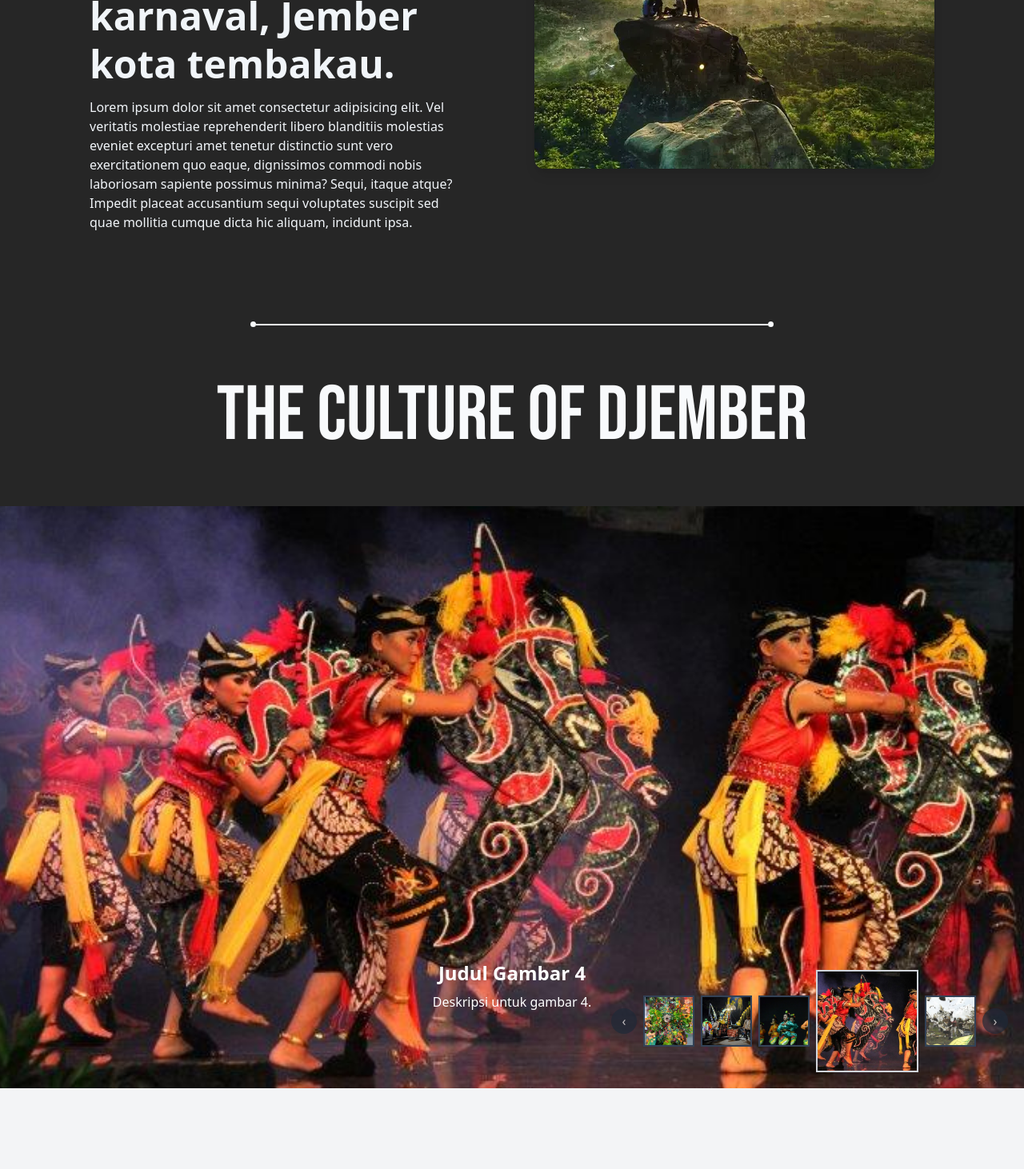
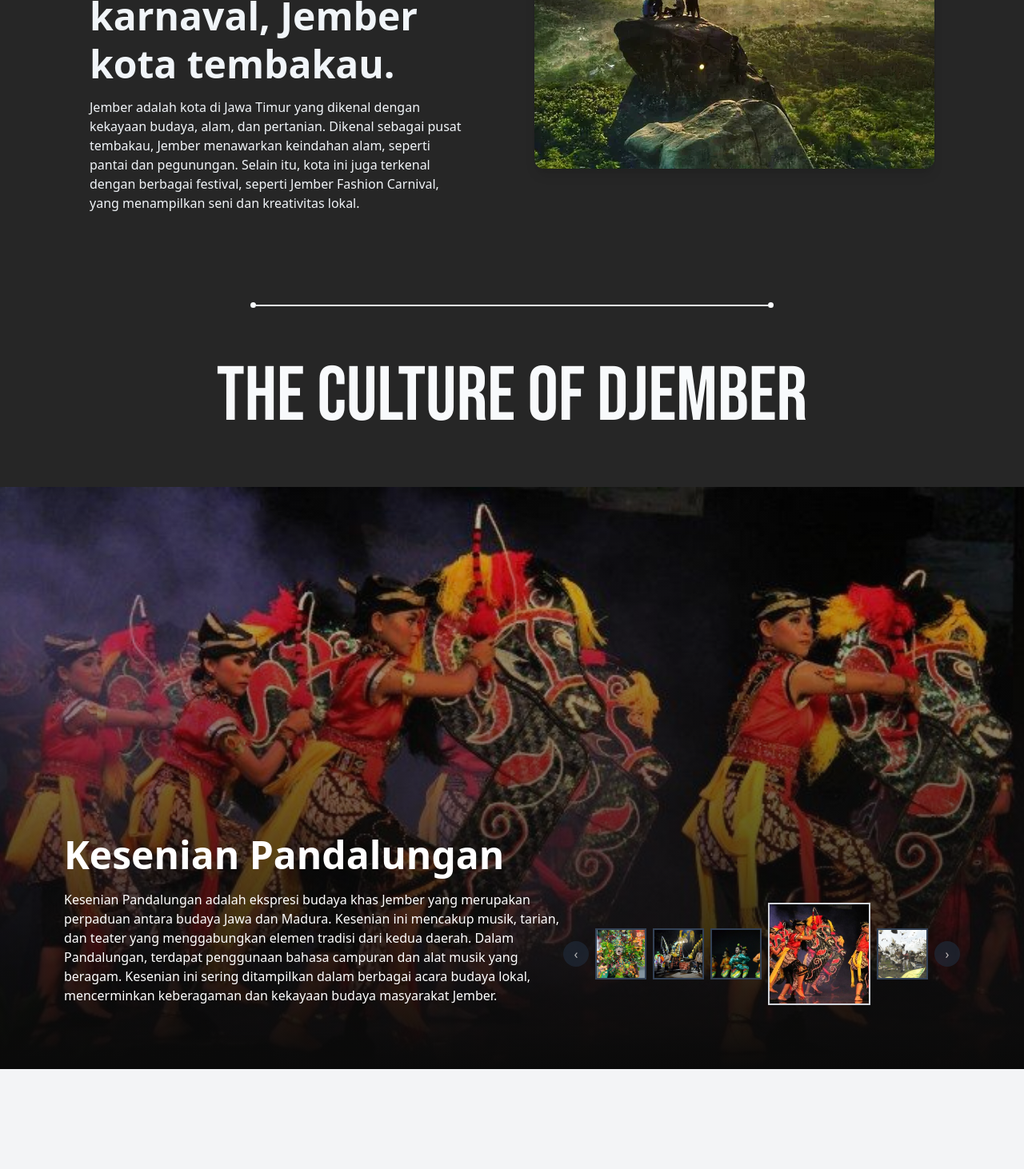
Before and after one commit to hanNajib/DJEMBER-FEST, a React (Vite) app: page / in a window 1280 px wide. Shown: the part 1620-3082 px from the top of the page at 80% size. Built offline with nearby package versions, Linux system fonts and the light colour scheme.

Commit message:
baru wak

```diff
--- a/src/About.jsx
+++ b/src/About.jsx
@@ -4,7 +4,7 @@ export default function About() {
             <div className="overflow-x-hidden bg-neutral-800 w-full h-full flex flex-col lg:flex-row justify-center mt-20 gap-20 relative pb-28 pt-12 md:px-28" id="about">
                 <div className="w-full lg:w-1/2 px-5 md:px-0">
                     <h1 className="text-slate-100 text-2xl md:text-[3rem] font-sans font-bold leading-tight pb-3">Jember kota karnaval, Jember kota tembakau.</h1>
-                    <p className=" text-slate-100 text-xs md:text-base">Lorem ipsum dolor sit amet consectetur adipisicing elit. Vel veritatis molestiae reprehenderit libero blanditiis molestias eveniet excepturi amet tenetur distinctio sunt vero exercitationem quo eaque, dignissimos commodi nobis laboriosam sapiente possimus minima? Sequi, itaque atque? Impedit placeat accusantium sequi voluptates suscipit sed quae mollitia cumque dicta hic aliquam, incidunt ipsa.</p>
+                    <p className=" text-slate-100 text-xs md:text-base leading-8">Jember adalah kota di Jawa Timur yang dikenal dengan kekayaan budaya, alam, dan pertanian. Dikenal sebagai pusat tembakau, Jember menawarkan keindahan alam, seperti pantai dan pegunungan. Selain itu, kota ini juga terkenal dengan berbagai festival, seperti Jember Fashion Carnival, yang menampilkan seni dan kreativitas lokal.</p>
                 </div>
                 <div className="relative">
                     <img src="../public/image/panorama.webp" alt="" className="px-5 pt-5 rounded-xl shadow-lg md:pt-0 md:px-0"/>
--- a/src/Contact.jsx
+++ b/src/Contact.jsx
@@ -57,7 +57,7 @@ export default function Contact() {
                 <label htmlFor="message" className="block text-left text-gray-700">Pesan</label>
                 <textarea
                   id="message"
-                  className="w-full px-4 py-2 border rounded-lg focus:outline-none focus:ring-2 focus:ring-blue-600"
+                  className="w-full px-4 py-2 border rounded-lg focus:outline-none focus:ring-2 focus:ring-blue-600 resize-none"
                   rows="4"
                   placeholder="Tulis pesan yang ingin anda sampaikan di sini"
                 ></textarea>
--- a/src/Gallery.jsx
+++ b/src/Gallery.jsx
@@ -3,28 +3,28 @@ import { useState, useEffect } from 'react';
 const images = [
   {
     src: "jfc_galery.jpg",
-    title: "Judul Gambar 1",
-    description: "Deskripsi untuk gambar 1."
+    title: "Jember Fashion Carnival",
+    description: "Jember Fashion Carnival (JFC) adalah ajang karnaval busana tahunan yang diadakan di Jember, Indonesia. Dikenal sebagai salah satu festival kostum terbesar di dunia, JFC menampilkan parade spektakuler dengan kostum kreatif dan megah yang terinspirasi dari budaya lokal dan internasional. Setiap tahunnya, ribuan peserta berpartisipasi, membawa tema yang berbeda, menjadikannya daya tarik wisata dan simbol kreativitas mode Indonesia."
   },
   {
     src: "musik-patrol.jpg",
-    title: "Judul Gambar 2",
-    description: "Deskripsi untuk gambar 2."
+    title: "Musik Tradisional Patrol",
+    description: "Patrol adalah musik tradisional yang berasal dari Jawa Timur, termasuk Jember, dan biasanya dimainkan menggunakan alat-alat seperti kentongan bambu, tambur, dan angklung. Awalnya, musik patrol digunakan untuk ronda malam sebagai tanda keamanan desa, namun seiring waktu, musik ini berkembang menjadi bagian dari perayaan dan acara budaya, seperti saat Ramadan untuk membangunkan sahur. Irama musik patrol yang ritmis dan dinamis mencerminkan kekompakan serta semangat kebersamaan masyarakat setempat."
   },
   {
     src: "tari-lahbako.jpeg",
-    title: "Judul Gambar 3",
-    description: "Deskripsi untuk gambar 3."
+    title: "Tari Lahbako",
+    description: "Tari Lahbako adalah tarian tradisional dari Jember yang menggambarkan kehidupan petani tembakau, komoditas unggulan di daerah tersebut. Penari mengenakan kostum khas petani dan memperagakan gerakan yang elegan, terinspirasi dari proses menanam hingga memanen tembakau. Tarian ini menjadi simbol budaya Jember dan penghormatan kepada para petani tembakau, serta sering ditampilkan dalam berbagai acara budaya, termasuk festival lokal."
   },
   {
     src: "pandalungan.jpg",
-    title: "Judul Gambar 4",
-    description: "Deskripsi untuk gambar 4."
+    title: "Kesenian Pandalungan",
+    description: "Kesenian Pandalungan adalah ekspresi budaya khas Jember yang merupakan perpaduan antara budaya Jawa dan Madura. Kesenian ini mencakup musik, tarian, dan teater yang menggabungkan elemen tradisi dari kedua daerah. Dalam Pandalungan, terdapat penggunaan bahasa campuran dan alat musik yang beragam. Kesenian ini sering ditampilkan dalam berbagai acara budaya lokal, mencerminkan keberagaman dan kekayaan budaya masyarakat Jember."
   },
   {
     src: "merpati.webp",
-    title: "Judul Gambar 5",
-    description: "Deskripsi untuk gambar 5."
+    title: "Tota'an Merpati",
+    description: "Tota’an adalah tradisi unik di Kecamatan Semboro, Jember, yang menjadikan burung merpati sebagai simbol damai dan kesetiaan. Diadakan dua kali setahun, acara ini mempertemukan para pecinta burung merpati untuk saling bertukar informasi seputar perawatan burung sambil menikmati hidangan. Tota’an dimulai dengan melepas sepasang merpati dari dua daerah, diikuti pelepasan ribuan merpati milik peserta."
   },
 ];
 
@@ -96,16 +96,21 @@ function Gallery() {
             backgroundPosition: 'center center'
           }}
         ></div>
+
       </div>
 
       {/* Title and Description */}
-      <div className="absolute bottom-24 left-1/2 transform -translate-x-1/2 text-center text-white">
-        <h2 className="text-2xl font-bold">{images[IndexSekarang].title}</h2>
+      <div className="absolute bottom-20 left-20 transform text-white z-10 w-[40rem]">
+        <h2 className="text-[3rem] font-bold">{images[IndexSekarang].title}</h2>
         <p className="mt-2">{images[IndexSekarang].description}</p>
       </div>
 
+      <div className="absolute bottom-0 w-full h-[100vh] bg-gradient-to-b from-transparent to-neutral-950">
+      </div>
+
+
       {/* Thumbnails and Navigation */}
-      <div className="absolute bottom-5 right-5 flex items-center space-x-2">
+      <div className="absolute bottom-20 right-20 flex items-center space-x-2">
         {/* Prev Button */}
         <button
           className="h-8 w-8 bg-gray-800 text-white flex justify-center items-center rounded-full opacity-70 hover:opacity-100 transition-opacity duration-300"
--- a/src/Kuliner.jsx
+++ b/src/Kuliner.jsx
@@ -60,30 +60,30 @@ export default function Kuliner() {
 
                 <div className="md:w-[80vw] lg:w-[50vw] w-screen md:h-[55rem] top-0 lg:top-24 md:-top-5 scale-90 lg:scale-90 md:scale-100 bg-slate-50 p-6 md:p-16 rounded-3xl shadow-lg relative">
                 <h1 className="text-3xl md:text-5xl font-bold text-neutral-800 font-sans">
-                    Kuliner
+                    Kuliner UMKM
                   </h1>
 
                   {/* Section for images */}
                   <div className="grid grid-cols-2 gap-6 mt-6">
-                    <div className="p-4 bg-white shadow-2xl rounded-xl">
+                    <div className="p-4 bg-white shadow-2xl rounded-xl flex flex-col gap-2">
                       <img src="image/gallery/pecel.jpg" alt="Gambar 1" className="rounded-lg w-full h-40 object-cover shadow-md" />
                       <p className=" text-[20px] p-2 font-semibold ">Pecel pincuk garahan</p>
-                      <a className="bg-red-500 text-slate-50 p-2 rounded-md w-36 text-center">Kunjungi UMKM</a>
+                      <a href="" className="bg-red-500 text-slate-50 p-2 rounded-md w-36 text-center">Kunjungi UMKM</a>
                     </div>
-                    <div className="p-4 bg-white shadow-2xl rounded-xl">
+                    <div className="p-4 bg-white shadow-2xl rounded-xl flex flex-col gap-2">
                       <img src="image/gallery/jenang.jpg" alt="Gambar 1" className="rounded-lg w-full h-40 object-cover shadow-md" />
-                      <p className=" text-[20px] p-2 font-semibold">Pecel pincuk garahan</p>
-                      <a className="bg-red-500 text-slate-50 p-2 rounded-md w-36 text-center">Kunjungi UMKM</a>
+                      <p className=" text-[20px] p-2 font-semibold">Jenang Waluh</p>
+                      <a href="" className="bg-red-500 text-slate-50 p-2 rounded-md w-36 text-center">Kunjungi UMKM</a>
                     </div>
-                    <div className="p-4 bg-white shadow-2xl rounded-xl">
+                    <div className="p-4 bg-white shadow-2xl rounded-xl flex flex-col gap-2">
                       <img src="image/gallery/rol.jpg" alt="Gambar 1" className="rounded-lg w-full h-40 object-cover shadow-md" />
-                      <p className=" text-[20px] p-2 font-semibold">Pecel pincuk garahan</p>
-                      <a className="bg-red-500 text-slate-50 p-2 rounded-md w-36 text-center">Kunjungi UMKM</a>
+                      <p className=" text-[20px] p-2 font-semibold">Prol Tape</p>
+                      <a href="" className="bg-red-500 text-slate-50 p-2 rounded-md w-36 text-center">Kunjungi UMKM</a>
                     </div>
-                    <div className="p-4 bg-white shadow-2xl rounded-xl">
+                    <div className="p-4 bg-white shadow-2xl rounded-xl flex flex-col gap-2">
                       <img src="image/gallery/wedang-cor.webp" alt="Gambar 1" className="rounded-lg w-full h-40 object-cover shadow-md" />
-                      <p className=" text-[20px] p-2 font-semibold">Pecel pincuk garahan</p>
-                      <a className="bg-red-500 text-slate-50 p-2 rounded-md w-36 text-center">Kunjungi UMKM</a>
+                      <p className=" text-[20px] p-2 font-semibold">Wedang Cor</p>
+                      <a href="" className="bg-red-500 text-slate-50 p-2 rounded-md w-36 text-center">Kunjungi UMKM</a>
                     </div>
                     {/* <img src="image/gallery/jenang.jpg" alt="Gambar 2" className="rounded-lg w-full h-40 object-cover shadow-md" />
                     <img src="image/gallery/rol.jpg" alt="Gambar 3" className="rounded-lg w-full h-40 object-cover shadow-md" />
```
